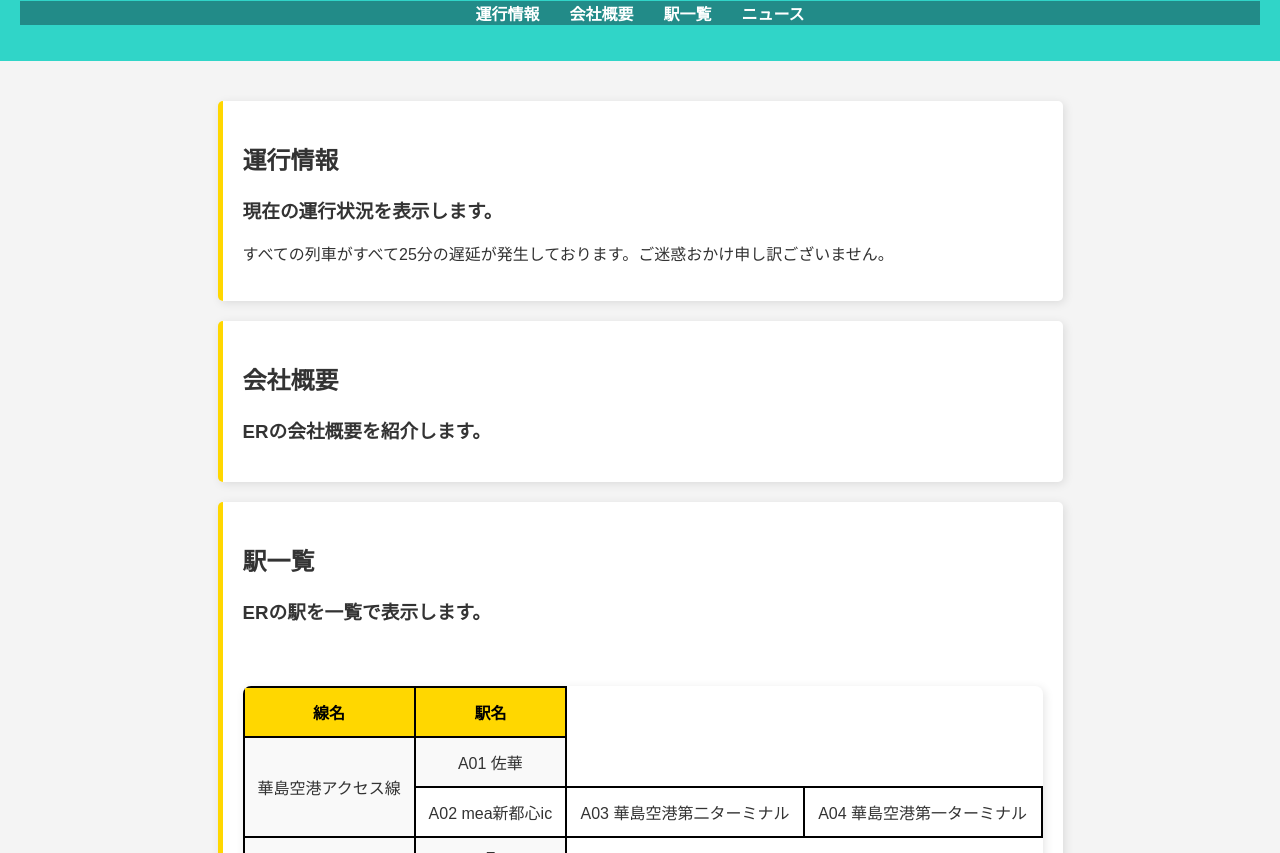
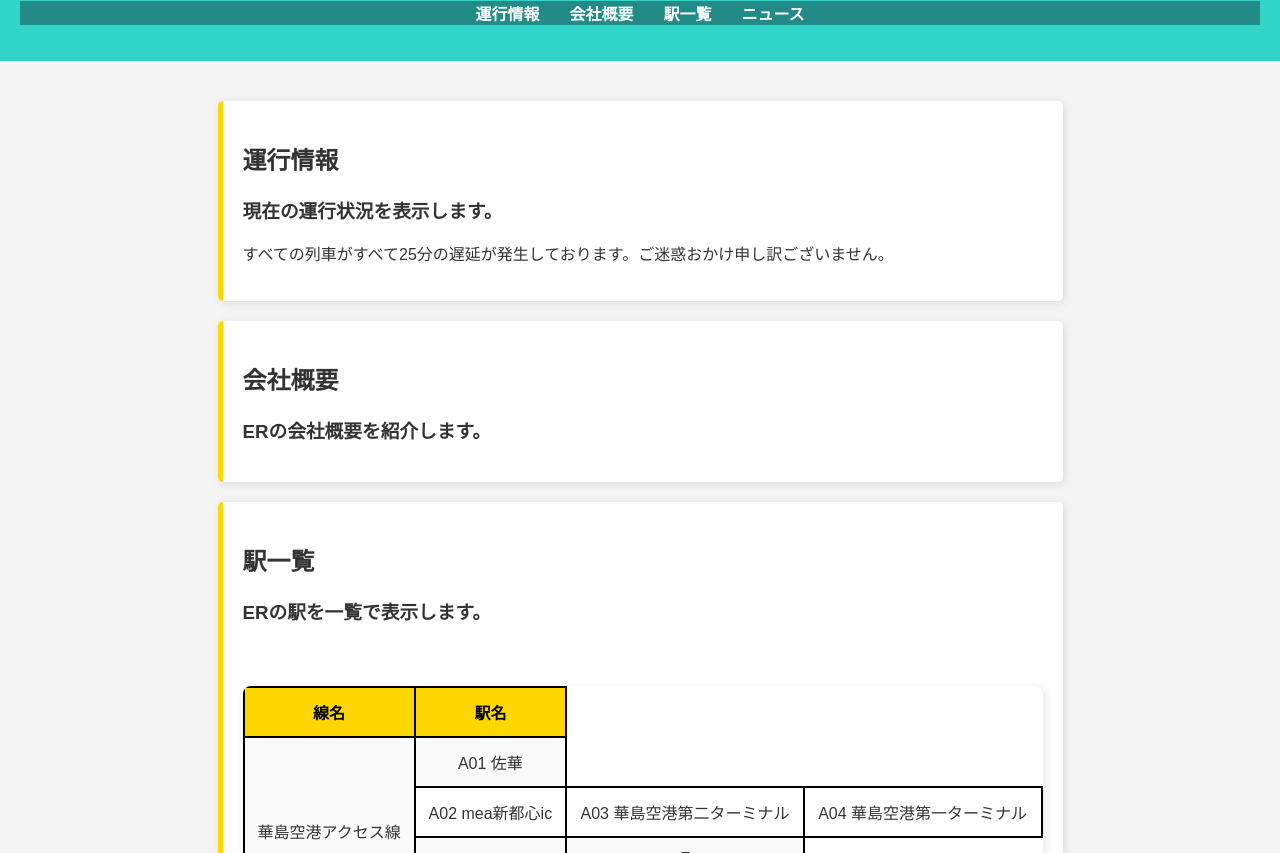
Before and after one commit to marimesyosinsya/EeaRailways, a plain HTML site: page index.html in a window 1280 px wide. Shown: the part 99-952 px from the top of the page. Drawn offline with Linux system fonts and the light colour scheme.

Commit message:
Update index.html

```diff
--- a/index.html
+++ b/index.html
@@ -37,7 +37,7 @@
             <h3>ERの駅を一覧で表示します。</h3>
             <table>
                 <tr><th>線名</th><th>駅名</th></tr>
-                <tr><td rowspan="2">華島空港アクセス線</td><td>A01 佐華</td></tr>
+                <tr><td rowspan="4">華島空港アクセス線</td><td>A01 佐華</td></tr>
                 　　　　　　　　　　　　　　　　　　　　　　　　<td>A02 mea新都心ic</td>
                 　　　　　　　　　　　　　　　　　　　　　　　　<td>A03 華島空港第二ターミナル</td>
                 　　　　　　　　　　　　　　　　　　　　　　　　<td>A04 華島空港第一ターミナル</td>
```
